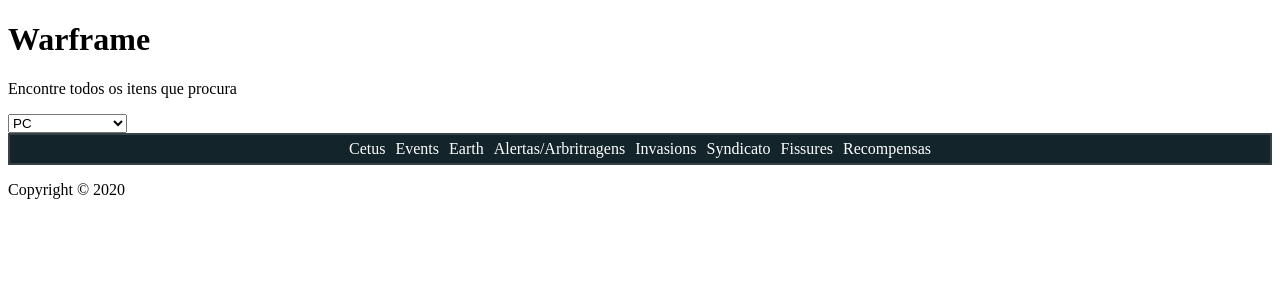
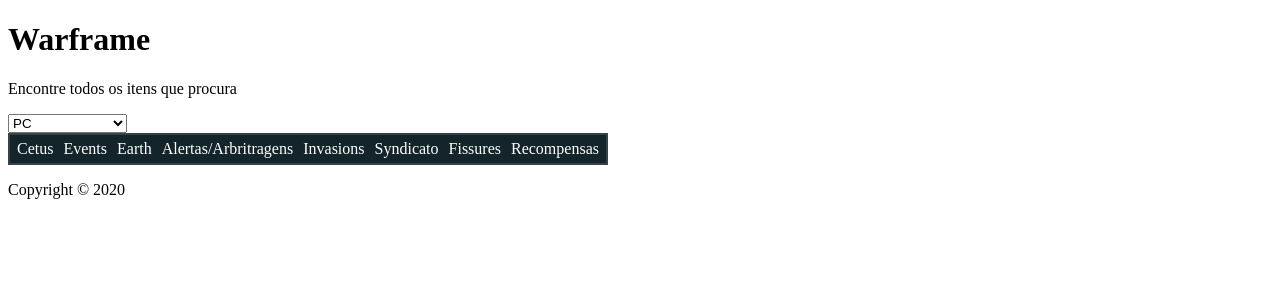
Before and after one commit to Matan18/warframe-angular, an Angular app: page / in a window 1280 px wide. Shown: the top 300 px of the page. Built offline with nearby package versions, Linux system fonts and the light colour scheme.

Commit message:
Status width

```diff
--- a/src/app/notify-menu/fissure/fissure.component.sass
+++ b/src/app/notify-menu/fissure/fissure.component.sass
@@ -5,7 +5,7 @@
   border: #374248 solid 2px
   background: #13242b
   color: #fff
-  max-width: 550px
+  max-width: 600px
   h3
     margin: 8px
     border-bottom: #fff solid 1px
--- a/src/app/notify-menu/invasion/invasion.component.sass
+++ b/src/app/notify-menu/invasion/invasion.component.sass
@@ -6,7 +6,7 @@
   border: #374248 solid 2px
   background: #13242b
   color: #fff
-  max-width: 550px
+  max-width: 600px
   h3
     margin: 8px
     color: #fff
--- a/src/app/notify-menu/notify-menu.component.sass
+++ b/src/app/notify-menu/notify-menu.component.sass
@@ -2,6 +2,7 @@
   padding: 0px
   margin: 0px
 div
+  max-width: 600px
   ul
     background: #13242b
     display: flex
```
